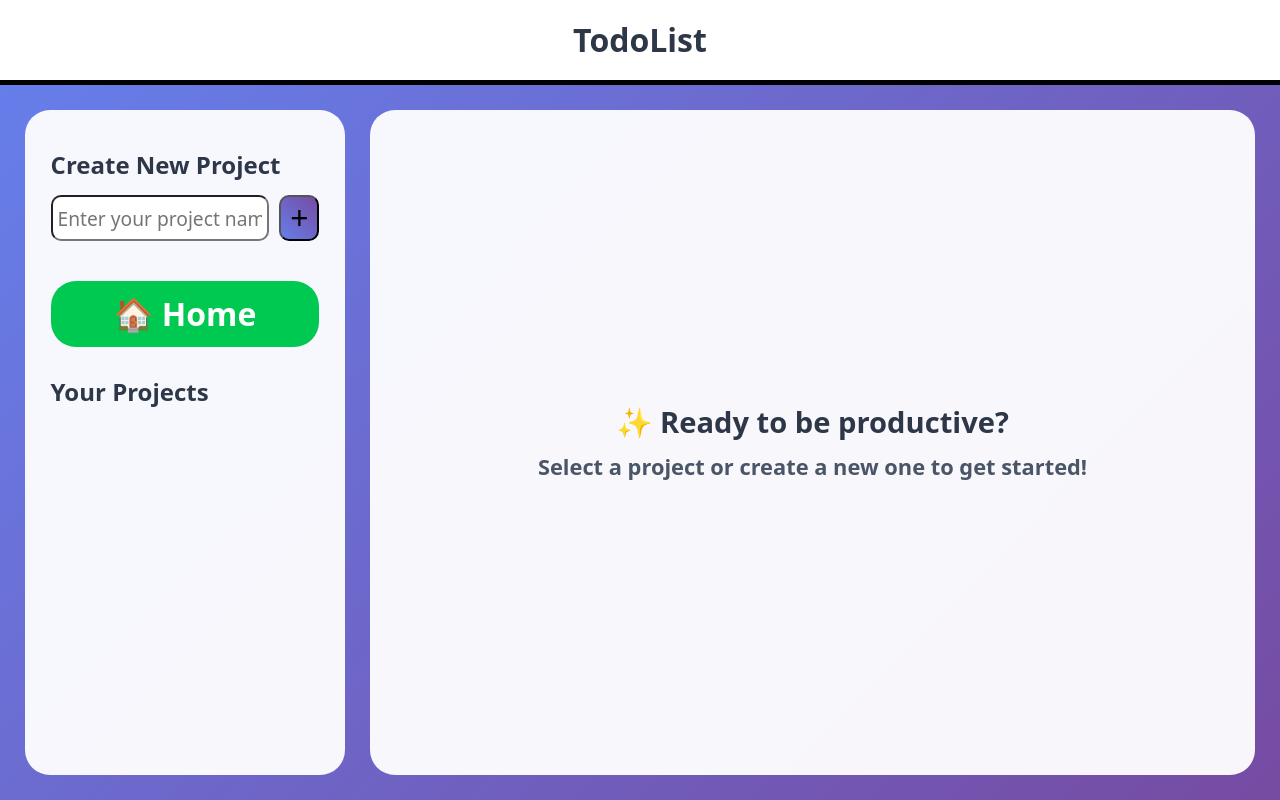
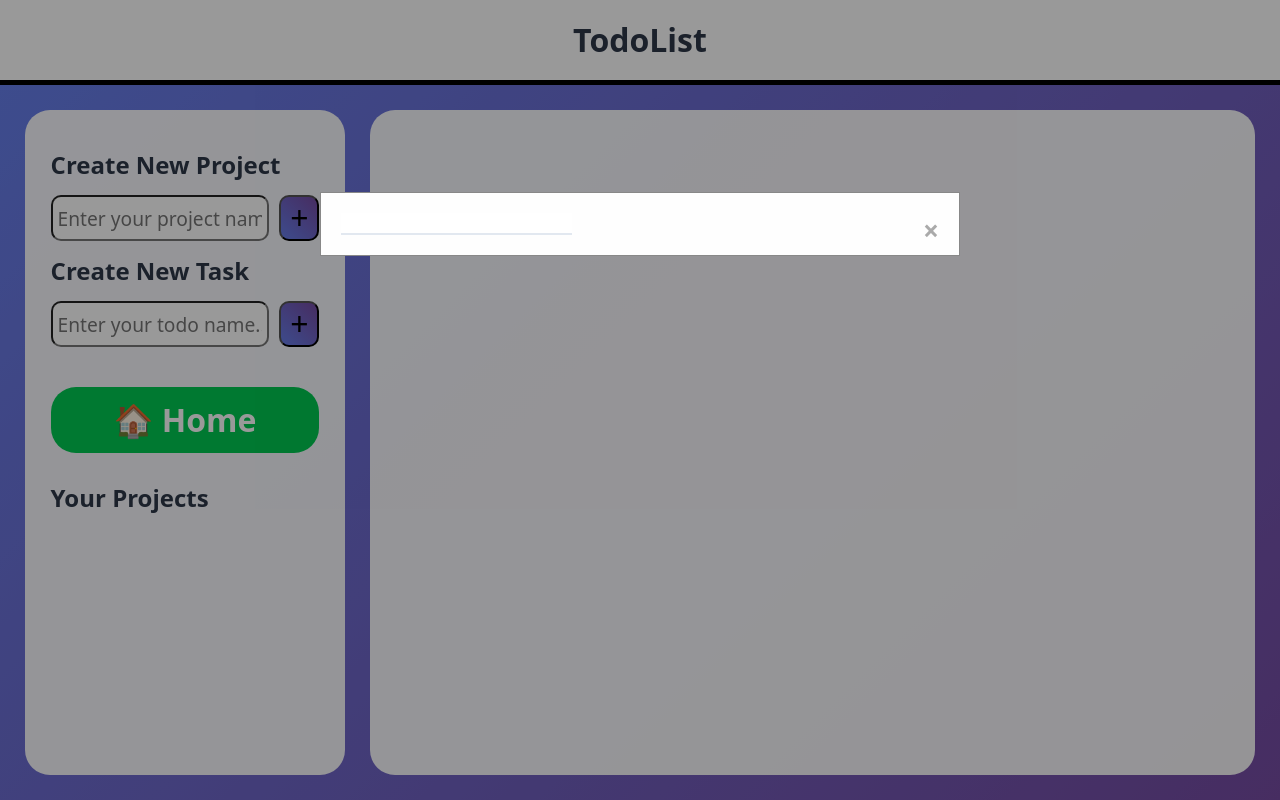
Before and after one commit to ArqamWaheed/todolist, a website built with webpack: page src/index.html in a window 1280 px wide. Built offline with nearby package versions, Linux system fonts and the light colour scheme.

Commit message:
Updating

```diff
--- a/src/RightPanelDOM.js
+++ b/src/RightPanelDOM.js
@@ -10,6 +10,10 @@ const modifyDisplay = {
         $rightSidePanel.appendChild($h2);
     },
 
+    renderProject() {
+
+    },
+
     clearDisplay() {
         $rightSidePanel.replaceChildren();
     },
--- a/src/index.html
+++ b/src/index.html
@@ -19,6 +19,11 @@
                     <input type="text" name="project" id="project" placeholder= "Enter your project name...">
                     <button class="createProjectButton">+</button>
                 </div>
+                <h2>Create New Task</h2>
+                <div class="todoCreationDiv">
+                    <input type="text" name="todoName" id="todoName" placeholder= "Enter your todo name...">
+                    <button class="createProjectButton">+</button>
+                </div>
             </div>
 
             <div class="projectHome">
@@ -30,7 +35,16 @@
         </div>
 
         <div class="display">
+            <div class="todoDisplayDiv">
 
+            </div>
+        </div>
+
+        <div id="myModal" class="modal">
+            <div class="modal-content">
+              <span class="close">&times;</span>
+              <input type="text" name="todoName" id="todoName" class="modalInput">
+            </div>
         </div>
     </div>
 </body>
--- a/src/index.js
+++ b/src/index.js
@@ -1,8 +1,7 @@
 import "./styles.css";
-import "./EventListeners.js";
+import "./LeftPanelEventListeners.js";
 import { modifyDisplay} from "./RightPanelDOM.js";
 
-modifyDisplay.renderHomePage();
 function createTodo(title, description, dueDate, priority) {
     this.title = (typeof title === "string") ? title : null;
     this.description = (typeof description === "string") ? description : null;
--- a/src/styles.css
+++ b/src/styles.css
@@ -98,7 +98,7 @@ header {
 }
 
 
-.projectCreationDiv {
+.projectCreationDiv, .todoCreationDiv {
   flex-shrink: 1;
   width: 100%; /* Inherit sidebar’s width */
   max-width: 100%; /* Prevent overflow */
@@ -122,14 +122,14 @@ header {
   color: var(--heading);
 }
 
-.projectCreationDiv input {
+.projectCreationDiv input, .todoCreationDiv input {
   padding: 5px;
   flex-shrink: 1;
   text-align: center;
   flex: 1;
 }
 
-.projectCreationDiv button {
+.projectCreationDiv button, .todoCreationDiv button {
   font-size: 2rem;
   padding: 0 0.2vw;
   flex-shrink: 0;
@@ -139,7 +139,7 @@ header {
 }
 
 
-.projectCreationDiv input, .projectCreationDiv button {
+.projectCreationDiv input, .projectCreationDiv button, .todoCreationDiv button, .todoCreationDiv input {
   min-width: 0;
   height: calc(30px + 2vh);
   border-radius: 10px;
@@ -201,3 +201,54 @@ header {
   overflow: none;
   margin-left: 2vw;
 }
+
+/* The Modal (background) */
+.modal {
+  display: block; /* Hidden by default */
+  position: fixed; /* Stay in place */
+  z-index: 1; /* Sit on top */
+  left: 0;
+  top: 0;
+  width: 100%; /* Full width */
+  height: 100%; /* Full height */
+  overflow: auto; /* Enable scroll if needed */
+  background-color: rgb(0,0,0); /* Fallback color */
+  background-color: rgba(0,0,0,0.4); /* Black w/ opacity */
+}
+
+/* Modal Content/Box */
+.modal-content {
+  background-color: #fefefe;
+  margin: 15% auto; /* 15% from the top and centered */
+  padding: 20px;
+  border: 1px solid #888;
+  width: 50%; /* Could be more or less, depending on screen size */
+}
+
+/* The Close Button */
+.close {
+  color: #aaa;
+  float: right;
+  font-size: 28px;
+  font-weight: bold;
+}
+
+.close:hover,
+.close:focus {
+  color: black;
+  text-decoration: none;
+  cursor: pointer;
+}
+
+.modalInput {
+  border: none;
+  border-bottom: 0.3vh solid var(--lightgrey);
+}
+
+.modalInput:focus {
+  outline: none;     /* Removes the default blue outline */
+}
+
+button:active {
+  transform: scale(0.97); /* Press effect */
+}
```
Also changed, not shown: src/LeftPanelEventListeners.js (renamed from src/EventListeners.js).
